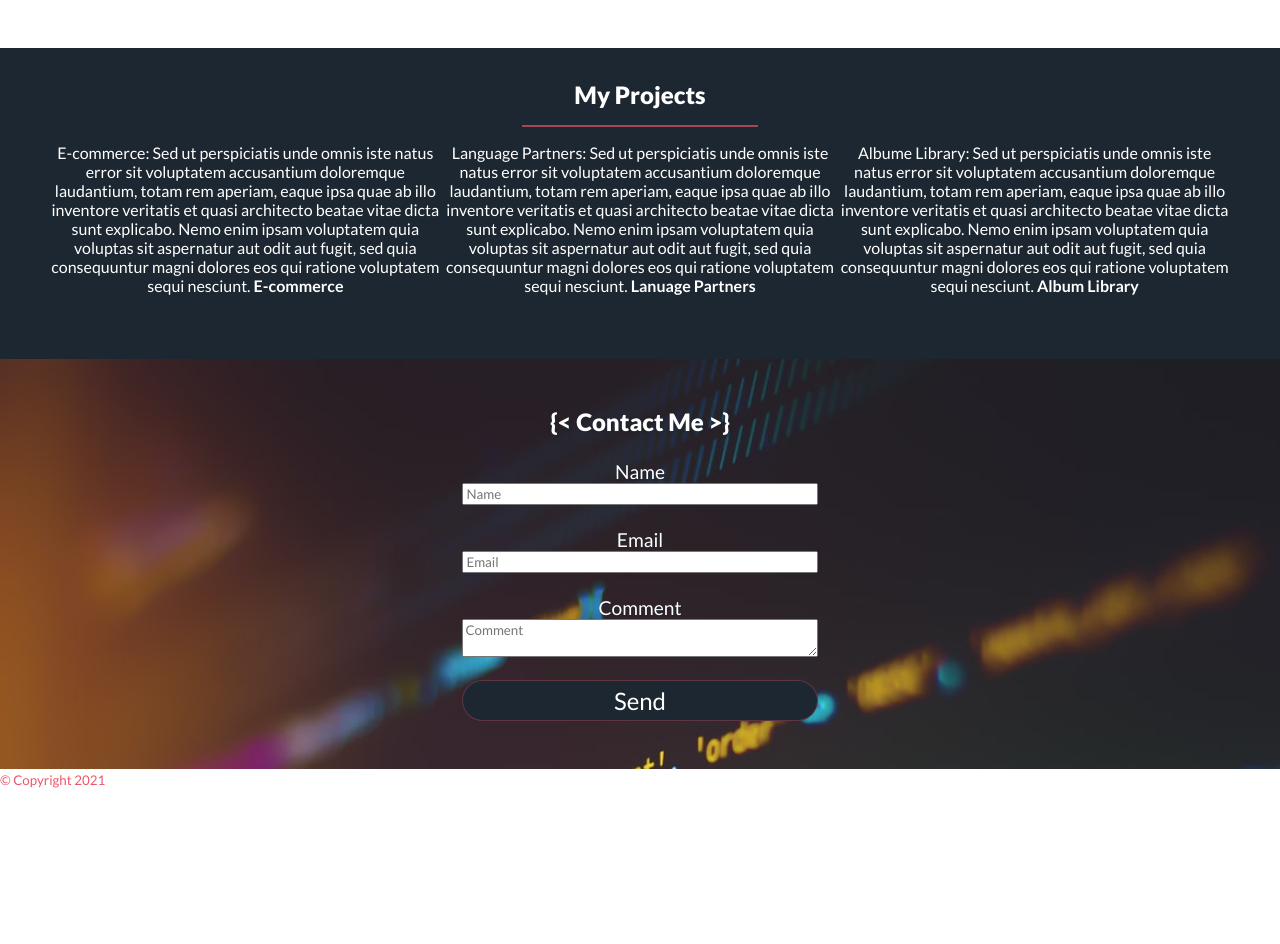
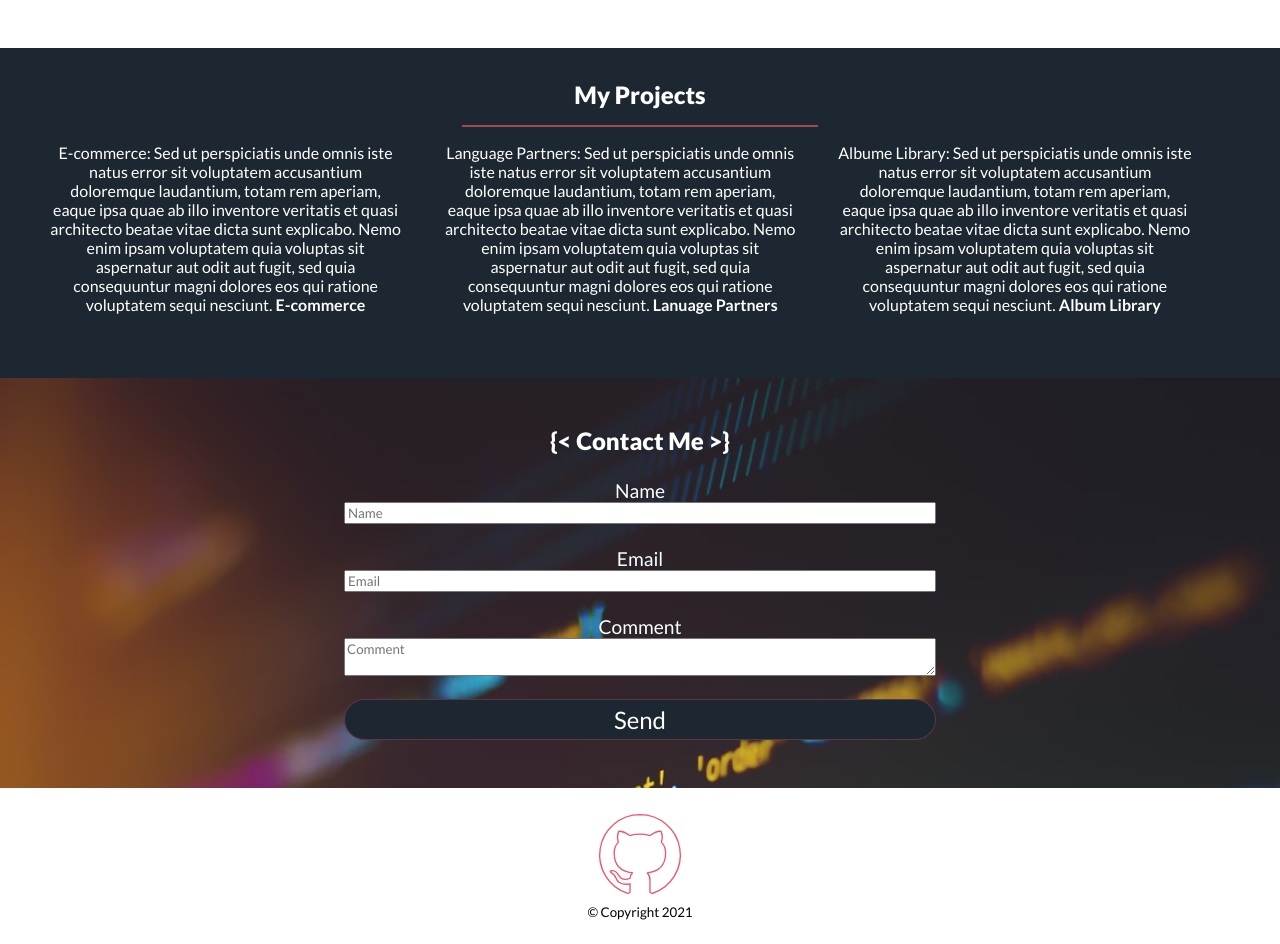
Before and after one commit to Tselate/myPortfolio, a plain HTML site: page index.html in a window 1280 px wide. Shown: the part 723-1667 px from the top of the page. Before the commit the page ends 1511 px from the top, so only its background shows below. Drawn offline with Linux system fonts and the light colour scheme.

Commit message:
Before media queries

```diff
--- a/index.html
+++ b/index.html
@@ -106,6 +106,10 @@
     </main>
 
     <footer>
+        <a href="https://github.com/Tselate/">
+            <img class="footer-link" src="./Images/github-6003_d99c4da1-ba6a-456d-a453-d948e5ee6ca3.svg" alt="Git-hub Icon">
+        </a>
+        <br>
         <small>&copy; Copyright 2021</small>
     </footer>
 
--- a/style.css
+++ b/style.css
@@ -16,7 +16,12 @@ html {
 
 body {
     background-color: rgb(255, 255, 255);
-    color: black;
+}
+
+.hr-el {
+    width: 30%;
+    margin: 1em auto;
+    border: 1px solid #ec576ba6;
 }
 
 
@@ -144,7 +149,7 @@ header {
 
 .span {
     display: inline-block;
-    text-shadow: 1px 4px 5px #EC576B;
+    text-shadow: 1px 1px 10px #EC576B;
 }
 
 .span-img {
@@ -165,12 +170,6 @@ header {
 .about-me-title {
     text-align: center;
     font-weight: 900;
-}
-
-.hr-el {
-    width: 20%;
-    margin: 1em auto;
-    border: 1px solid #ec576ba6;
 }
 
 .about-me {
@@ -210,9 +209,6 @@ img {
     max-width: 10%;
 }
 
-
-
-
 /* =============
     Projects
 ===============*/
@@ -238,6 +234,7 @@ img {
 
 .project {
     padding-bottom: 1em;
+    max-width: 90%;
 }
 
 .project-link {
@@ -273,7 +270,7 @@ img {
 .contact-form {
     display: flex;
     flex-direction: column;
-    max-width: 30%;
+    max-width: 50%;
     margin: 0 auto;
     font-size: 1.2rem;
     text-shadow: 1px 1px #1D2731;
@@ -301,5 +298,16 @@ button:hover {
 
 footer {
     background-color: white;
-    color: #EC576B;
+    text-align: center;
+    padding: 1.5em ;
 }
+
+.footer-link {
+    max-width: 7%;
+    transition: transform 350ms ease-in-out;
+}
+
+.footer-link:focus,
+.footer-link:hover {
+    transform: scale(1.1);
+}
```
Also changed, not shown: Images/github-6003_d99c4da1-ba6a-456d-a453-d948e5ee6ca3.svg (added).
